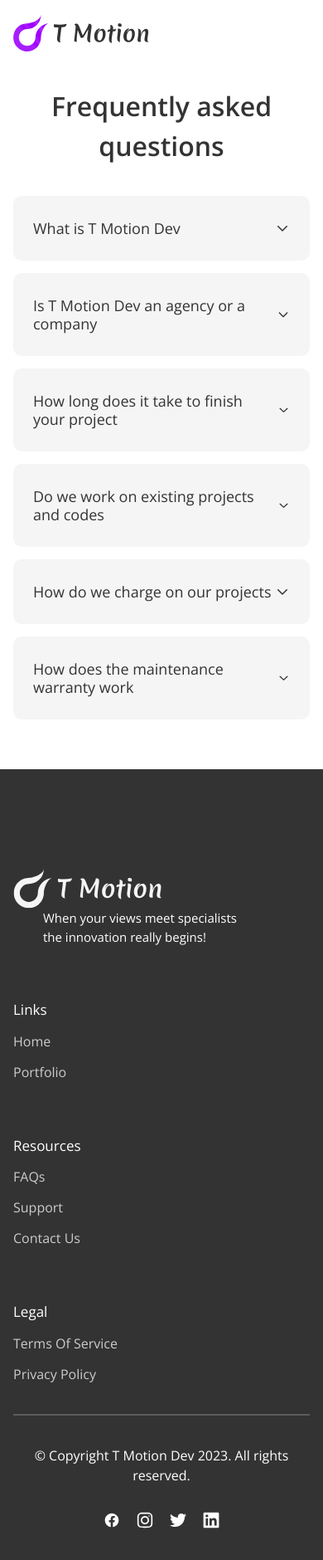
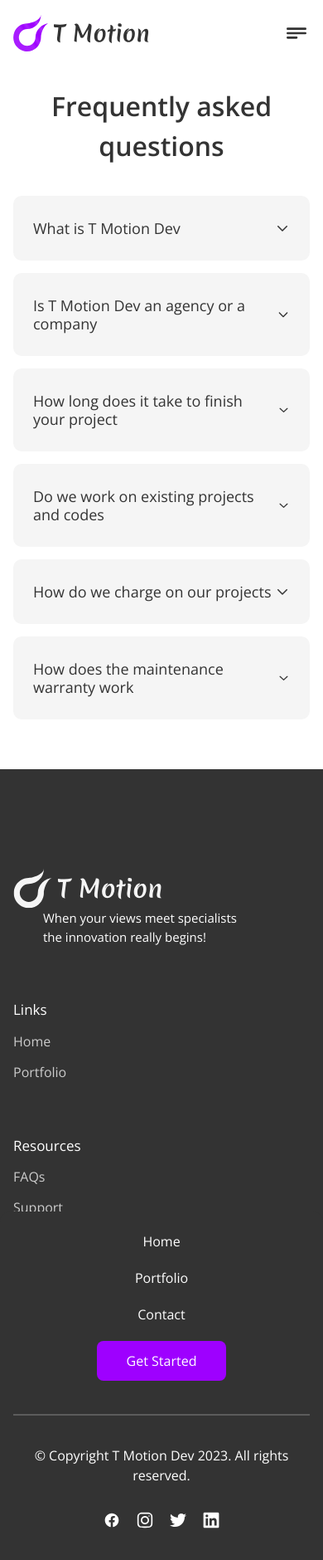
Before and after one commit to dev-pengi/t-motion-dev, a Next.js app: page /faqs in a window 390 px wide. Shown: the top 1880 px of the page at 83% size. Built offline with nearby package versions, Linux system fonts and the light colour scheme; a web font is replaced by a local one.

Commit message:
feat: implemented mobile nav menu

```diff
--- /dev/null
+++ b/src/assets/MenuIcon.tsx
@@ -0,0 +1,23 @@
+import { FC } from "react";
+
+const MenuIcon: FC = () => {
+  return (
+    <svg
+      width="1em"
+      height="1em"
+      viewBox="0 0 24 24"
+      fill="none"
+      xmlns="http://www.w3.org/2000/svg"
+    >
+      <path
+        d="M4 12H20M4 8H20M4 16H12"
+        stroke="currentColor"
+        strokeWidth="2"
+        strokeLinecap="round"
+        strokeLinejoin="round"
+      />
+    </svg>
+  );
+};
+
+export default MenuIcon;
--- a/src/assets/index.ts
+++ b/src/assets/index.ts
@@ -2,5 +2,6 @@ import FacebookIcon from "./FacebookIcon";
 import InstagramIcon from "./InstagramIcon";
 import TwitterIcon from "./TwitterIcon";
 import LinkedinIcon from "./LinkedinIcon";
+import MenuIcon from "./MenuIcon";
 
-export { FacebookIcon, InstagramIcon, TwitterIcon, LinkedinIcon };
+export { FacebookIcon, InstagramIcon, TwitterIcon, LinkedinIcon,MenuIcon };
--- a/src/components/general/Container.tsx
+++ b/src/components/general/Container.tsx
@@ -7,7 +7,7 @@ interface ContainerProps extends HTMLAttributes<HTMLDivElement> {
 
 const Container: FC<ContainerProps> = ({ children, className, ...props }) => {
   return (
-    <div className={`max-w-[1355px] mx-auto vlg:px-9 md:px-8 px-4 ${className}`} {...props}>
+    <div className={`max-w-[1355px] mx-auto vlg:px-9 vsm:px-8 px-4 ${className}`} {...props}>
       {children}
     </div>
   );
--- a/src/components/general/Footer.tsx
+++ b/src/components/general/Footer.tsx
@@ -83,30 +83,34 @@ const Footer: FC = () => {
             © Copyright T Motion Dev {now.getFullYear()}. All rights reserved.
           </p>
           <div className="flex items-center justify-center gap-[20px] text-[20px]">
-            <Link
-              href="facebook.com/tmotiondev"
+            <a
+              href="https://facebook.com/tmotiondev"
+              target="_blank"
               className="hover:-translate-y-1 duration-200"
             >
               <FacebookIcon />
-            </Link>
-            <Link
-              href="instagram.com/tmotiondev"
+            </a>
+            <a
+              href="https://instagram.com/tmotiondev"
+              target="_blank"
               className="hover:-translate-y-1 duration-200"
             >
               <InstagramIcon />
-            </Link>
-            <Link
-              href="twitter.com/tmotiondev"
+            </a>
+            <a
+              href="https://twitter.com/tmotiondev"
+              target="_blank"
               className="hover:-translate-y-1 duration-200"
             >
               <TwitterIcon />
-            </Link>
-            <Link
-              href="linkedin.com/company/tmotion"
+            </a>
+            <a
+              href="https://linkedin.com/company/tmotion"
+              target="_blank"
               className="hover:-translate-y-1 duration-200"
             >
               <LinkedinIcon />
-            </Link>
+            </a>
           </div>
         </div>
       </Container>
--- a/src/components/general/InfoCard.tsx
+++ b/src/components/general/InfoCard.tsx
@@ -34,13 +34,8 @@ const InfoCard: FC<InfoCardProps> = ({
           placeholder="blur"
           blurDataURL={blurData}
           alt={title}
-          style={{
-            objectFit: "cover",
-            width: "100%",
-            maxWidth: "490px",
-            height: "auto",
-          }}
-          className="rounded-[15px] object-cover"
+          style={{}}
+          className="rounded-[15px] vlg:min-w-[490px] lg:min-w-[390px] w-full max-w-[490px] h-auto object-cover"
         />
       </div>
       <div className="w-full max-w-[634px] lg:text-start text-center">
--- a/src/components/general/NavBar.tsx
+++ b/src/components/general/NavBar.tsx
@@ -1,16 +1,23 @@
-import { FC } from "react";
+"use client";
+import { FC, useState } from "react";
 import Container from "./Container";
 import Image from "next/image";
 import Link from "next/link";
 import Button from "./Button";
 import { navLinks } from "@/constants";
-
+import { MenuIcon } from "@/assets";
 
 const NavBar: FC = () => {
+  const [isNavOpened, setIsNavOpened] = useState(false);
+
+  const handleNavToggle = () => {
+    setIsNavOpened((prev) => !prev);
+  };
   return (
-    <nav className="h-[80px] z-10 relative bg-transparent">
+    <nav className="h-[80px] z-9 relative bg-transparent">
       <Container className="w-full h-full flex items-center">
-        <Link href={'/'} className="flex-1">
+        <div className="flex-1">
+          <Link href={"/"} className="w-max">
             <Image
               src={"/purple-dark-logo.svg"}
               alt="logo"
@@ -18,8 +25,10 @@ const NavBar: FC = () => {
               height={43.33}
             />
           </Link>
-        <div className="gap-11 md:flex hidden">
+        </div>
+        <ul className="gap-11 md:flex hidden">
           {navLinks.map((link, index) => (
+            <li>
               <Link
                 className="capitalize duration-200 hover:text-primary"
                 key={`nav-link-${link.name}-${index}`}
@@ -27,10 +36,40 @@ const NavBar: FC = () => {
               >
                 {link.name}
               </Link>
+            </li>
           ))}
-        </div>
+        </ul>
         <div className="flex-1 justify-end md:flex hidden">
           <Button size="sm">Get Started</Button>
+        </div>
+        <div
+          className={`md:hidden block text-[32px] ${
+            isNavOpened ? "text-primary" : "text-dark"
+          }`}
+          onClick={handleNavToggle}
+        >
+          <MenuIcon />
+        </div>
+
+        <div
+          className={`fixed w-full left-0 h-max py-6 px-3 bg-dark z-10 rounded-t-xl duration-200 ${
+            isNavOpened ? "-bottom-0.5" : "-bottom-full"
+          }`}
+        >
+          <ul className="gap-5 flex flex-col justify-center items-center text-center text-white">
+            {navLinks.map((link, index) => (
+              <li>
+                <Link
+                  className="capitalize duration-200 hover:text-primary"
+                  key={`nav-link-${link.name}-${index}`}
+                  href={link.route}
+                >
+                  {link.name}
+                </Link>
+              </li>
+            ))}
+            <Button className="">Get Started</Button>
+          </ul>
         </div>
       </Container>
     </nav>
--- a/src/components/landing/About.tsx
+++ b/src/components/landing/About.tsx
@@ -19,34 +19,34 @@ const About: FC = () => {
             painful process!
           </p>
           <div className="mt-[26px] flex gap-[26px] items-center flex-wrap">
-            <div className="md:px-4 px-2 py-6 bg-white w-full md:max-w-[224px] rounded-[32px] shadow-cards">
-              <div className="h-full flex flex-col justify-between">
+            <div className="vmd:px-4 px-5 py-6 bg-white w-full vmd:max-w-[224px] vmd:rounded-[32px] rounded-[16px] shadow-cards">
+              <div className="h-full flex vmd:flex-col flex-row vmd:justify-between vmd:items-start items-center">
                 <div>
-                  <img src="/purple-heart.svg" />
+                  <img src="/purple-heart.svg" className="w-full h-auto max-w-[60px] min-w-[60px]"/>
                 </div>
-                <p className="font-[100] mt-8">
+                <p className="font-[100] vmd:mt-8 vmd:ml-0 ml-3">
                   leave the nerdy stuff to us, while you focus on being
                   innovative
                 </p>
               </div>
             </div>
-            <div className="md:px-4 px-2 py-6 bg-white  w-full md:max-w-[224px] rounded-[32px] shadow-cards">
-              <div className="h-full flex flex-col justify-between">
+            <div className="vmd:px-4 px-5 py-6 bg-white  w-full vmd:max-w-[224px] vmd:rounded-[32px] rounded-[16px] shadow-cards">
+              <div className="h-full flex vmd:flex-col flex-row vmd:justify-between vmd:items-start items-center">
                 <div>
-                  <img src="/yellow-heart.svg" />
+                  <img src="/yellow-heart.svg" className="w-full h-auto max-w-[60px] min-w-[60px]"/>
                 </div>
-                <p className="font-[100] mt-8">
+                <p className="font-[100] vmd:mt-8 vmd:ml-0 ml-3">
                   we handle all the technical side from the notes taking, to
                   production
                 </p>
               </div>
             </div>
-            <div className="md:px-4 px-2 py-6 bg-white  w-full md:max-w-[224px] rounded-[32px] shadow-cards">
-              <div className="h-full flex flex-col justify-between">
+            <div className="vmd:px-4 px-5 py-6 bg-white  w-full vmd:max-w-[224px] vmd:rounded-[32px] rounded-[16px] shadow-cards">
+              <div className="h-full flex vmd:flex-col flex-row vmd:justify-between vmd:items-start items-center">
                 <div>
-                  <img src="/blue-heart.svg" />
+                  <img src="/blue-heart.svg" className="w-full h-auto max-w-[60px] min-w-[60px]"/>
                 </div>
-                <p className="font-[100] mt-8">
+                <p className="font-[100] vmd:mt-8 vmd:ml-0 ml-3">
                   your success is our ultimate goal, no bosses to satisfy. only
                   you
                 </p>
@@ -56,7 +56,7 @@ const About: FC = () => {
         </div>
         <div className="flex-1 h-full relative testimonials z-1 vlg:mt-0 mt-9">
           <div className="w-full max-h-[500px] overflow-hidden z-0 relative">
-            <div className="md:px-4 px-2 w-full flex flex-col gap-[15px] testimonials-scroller z-0 relative">
+            <div className="vmd:px-4 px-2 w-full flex flex-col gap-[15px] testimonials-scroller z-0 relative">
               {testimonials.map((testimony, index) => (
                 <TestimonialCard
                   key={`${testimony.name}-${index}`}
--- a/src/components/landing/Hero.tsx
+++ b/src/components/landing/Hero.tsx
@@ -6,7 +6,7 @@ import NavBar from "../general/NavBar";
 const Hero: FC = () => {
   return (
     <section className="relative">
-      <Container className="flex items-center justify-between pt-[32px] pb-[32px] z-10 relative">
+      <Container className="flex items-center justify-between pt-[32px] pb-[32px] z-1 relative">
         <div>
           <h1 className="lg:max-w-[587px] text-[42px] vlg:text-[54px] font-[600]">
             Even the greatest innovations, started with an idea
--- a/tailwind.config.ts
+++ b/tailwind.config.ts
@@ -5,7 +5,7 @@ export default {
     extend: {
       screens: {
         vsm: "600px",
-        vmd: "700px",
+        vmd: "800px",
         vlg: "1224px",
       },
       colors: {
```
Lines whose indentation alone changed are shown as unchanged.
